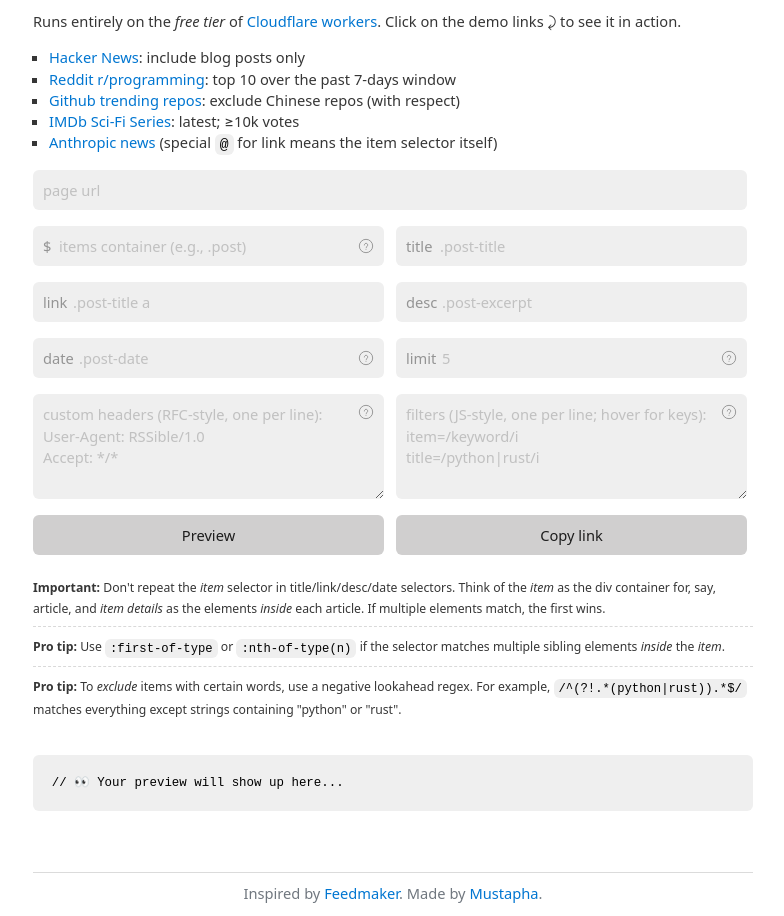
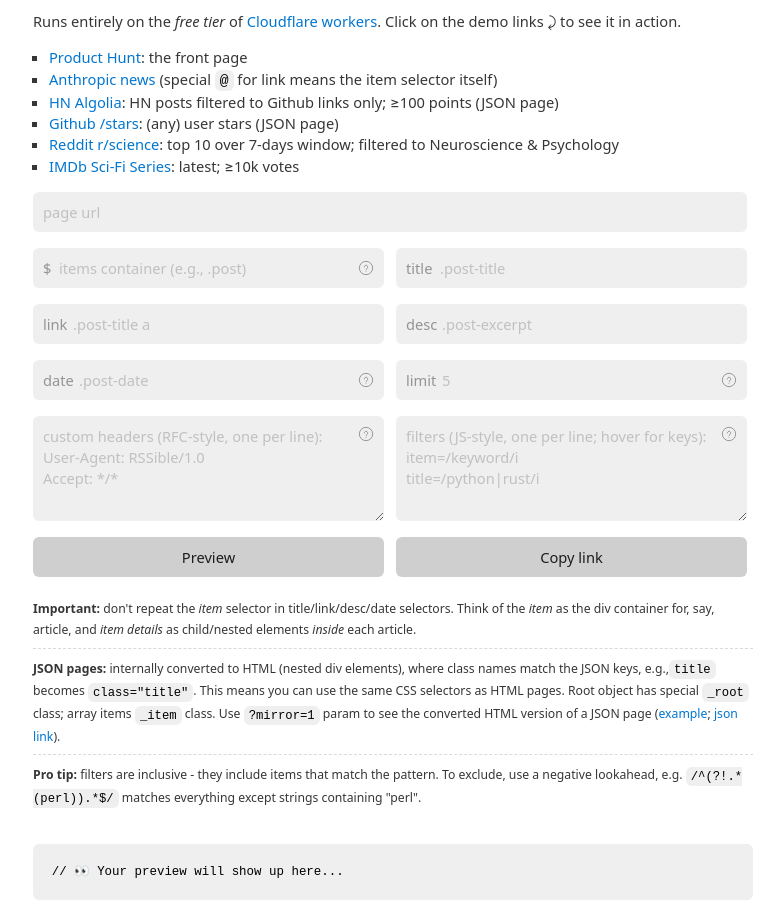
Before and after one commit to mhadidg/rssible, a website: page public/index.html in a window 1280 px wide. Shown: the part 134-1050 px from the top of the page, without its empty margins (247-1031 px from the left). Drawn offline with nearby package versions, Linux system fonts and the light colour scheme.

Commit message:
Update demo links and footer notes

```diff
--- a/public/index.html
+++ b/public/index.html
@@ -5,9 +5,11 @@
 <link rel="stylesheet" href="https://cdn.jsdelivr.net/npm/water.css@2/out/water.css">
 <link rel="stylesheet" href="/css/styles.css">
 <script src="/js/app.js" defer></script>
-<title>RSSible: URL + CSS = RSS feed</title>
+<title>Every link is RSSible</title>
 
-<h1>RSSible</h1>
+<h1>RSSible
+  <small style="font-size: 20px; color: rgb(0,0,0,0.5); font-weight: 300; position: relative; top: -5px;"> (html | json)</small>
+</h1>
 
 <p>
   Paste a URL and CSS selectors; get an RSS feed;
@@ -22,28 +24,33 @@
 <ul id="demos">
   <li>
     <a href="#" class="demo"
-       data-config='{"url":"https://news.ycombinator.com","item":".titleline","title":"> a","link":"a","filters":"link=/(blog|post)/i"}'
-    >Hacker News</a>: include blog posts only
-  </li>
-  <li>
-    <a href="#" class="demo"
-       data-config='{"url":"https://www.reddit.com/r/programming/top/?t=week","item":"article","title":"faceplate-screen-reader-content","link":"[slot=\"thumbnail\"] a","limit":"10"}'
-    >Reddit r/programming</a>: top 10 over the past 7-days window
-  </li>
-  <li>
-    <a href="#" class="demo"
-       data-config='{"url":"https://github.com/trending?since=daily","item":"article","title":"h2","link":"h2 a","desc":"p","filters":"desc=/^(?!.*[\\u4e00-\\u9fff]).*/u","limit":"20"}'
-    >Github trending repos</a>: exclude Chinese repos (with respect)
-  </li>
-  <li>
-    <a href="#" class="demo"
-       data-config='{"url":"https://www.imdb.com/search/title/?title_type=tv_series,tv_miniseries&num_votes=10000,&genres=sci-fi&sort=release_date,desc","item":"li.ipc-metadata-list-summary-item","title":".ipc-title","link":"a.ipc-title-link-wrapper","desc":".ipc-html-content-inner-div"}'
-    >IMDb Sci-Fi Series</a>: latest; ≥10k votes
+       data-config='{"url":"https://www.producthunt.com","item":"[data-test$=\"today\"] section","title":"a[href^=\"/products\"]","link":"a[href^=\"/products\"]","desc":".text-secondary","limit":"10"}'
+    >Product Hunt</a>: the front page
   </li>
   <li>
     <a href="#" class="demo"
        data-config='{"url":"https://www.anthropic.com/news","item":"a[href^=\"/news\"][class^=\"Card\"]","title":"h3","link":"@","date":"p"}'
     >Anthropic news</a> (special <code>@</code> for link means the item selector itself)
+  </li>
+  <li>
+    <a href="#" class="demo"
+       data-config='{"url":"https://hn.algolia.com/api/v1/search_by_date?query=github.com&numericFilters=points>100","item":".hits > ._item","title":"> .title","link":"> .url","limit":"10","filters":"link=/(github)/i"}'
+    >HN Algolia</a>: HN posts filtered to Github links only; ≥100 points (JSON page)
+  </li>
+  <li>
+    <a href="#" class="demo"
+       data-config='{"url":"https://api.github.com/users/yyx990803/starred","item":"._root > ._item","title":"> .name","link":"> .html_url","limit":"10"}'
+    >Github /stars</a>: (any) user stars (JSON page)
+  </li>
+  <li>
+    <a href="#" class="demo"
+       data-config='{"url":"https://www.reddit.com/r/science/top/.json?t=week","item":".children > ._item > .data","title":"> .title","link":"> .url","filters":"item=/Neuroscience|Psychology/","limit":"10"}'
+    >Reddit r/science</a>: top 10 over 7-days window; filtered to Neuroscience & Psychology
+  </li>
+  <li>
+    <a href="#" class="demo"
+       data-config='{"url":"https://www.imdb.com/search/title/?title_type=tv_series,tv_miniseries&num_votes=10000,&genres=sci-fi&sort=release_date,desc","item":".ipc-metadata-list-summary-item","title":".ipc-title","link":".ipc-title-link-wrapper","desc":".ipc-html-content-inner-div","limit":"10"}'
+    >IMDb Sci-Fi Series</a>: latest; ≥10k votes
   </li>
 </ul>
 
@@ -108,20 +115,25 @@
 <p></p>
 
 <small>
-  <b>Important:</b> Don't repeat the <em>item</em> selector in title/link/desc/date selectors.
+  <b>Important:</b> don't repeat the <em>item</em> selector in title/link/desc/date selectors.
   Think of the <em>item</em> as the div container for, say, article, and <em>item details</em>
-  as the elements <em>inside</em> each article. If multiple elements match, the first wins.<br>
+  as child/nested elements <em>inside</em> each article.<br>
 
   <div class="separator"></div>
 
-  <b>Pro tip:</b> Use <code>:first-of-type</code> or <code>:nth-of-type(n)</code> if
-  the selector matches multiple sibling elements <em>inside</em> the <em>item</em>.<br>
+  <b>JSON pages:</b> internally converted to HTML (nested div elements), where class names match
+  the JSON keys, e.g.,<code>title</code> becomes <code>class="title"</code>. This means you can
+  use the same CSS selectors as HTML pages. Root object has special <code>_root</code> class; array
+  items <code>_item</code> class. Use <code>?mirror=1</code> param to see the converted HTML
+  version of a JSON page
+  (<a href="/feed?url=https%3A%2F%2Fapi.agify.io%2F%3Fname%3Ddude&mirror=1">example</a>;
+  <a href="https://api.agify.io/?name=dude">json link</a>).
 
   <div class="separator"></div>
 
-  <b>Pro tip:</b> To <em>exclude</em> items with certain words, use a negative lookahead regex.
-  For example, <code>/^(?!.*(python|rust)).*$/</code> matches everything except strings
-  containing "python" or "rust".<br>
+  <b>Pro tip:</b> filters are inclusive - they include items that match the pattern. To exclude,
+  use a negative lookahead, e.g. <code>/^(?!.*(perl)).*$/</code> matches everything except strings
+  containing "perl".<br>
 </small>
 
 <pre id="preview">
@@ -129,7 +141,7 @@
 </pre>
 
 <footer class="site-footer">
-  Inspired by <a href="https://github.com/kevinschaul/feedmaker/" rel="noopener noreferrer">Feedmaker</a>.
-  Made by <a href="https://hadid.dev" rel="noopener noreferrer">Mustapha</a>.
+  Made by <a href="https://hadid.dev" rel="noopener noreferrer">Mustapha</a>;
+  inspired by <a href="https://github.com/kevinschaul/feedmaker/" rel="noopener noreferrer">Feedmaker</a>.
 </footer>
 </html>
```
